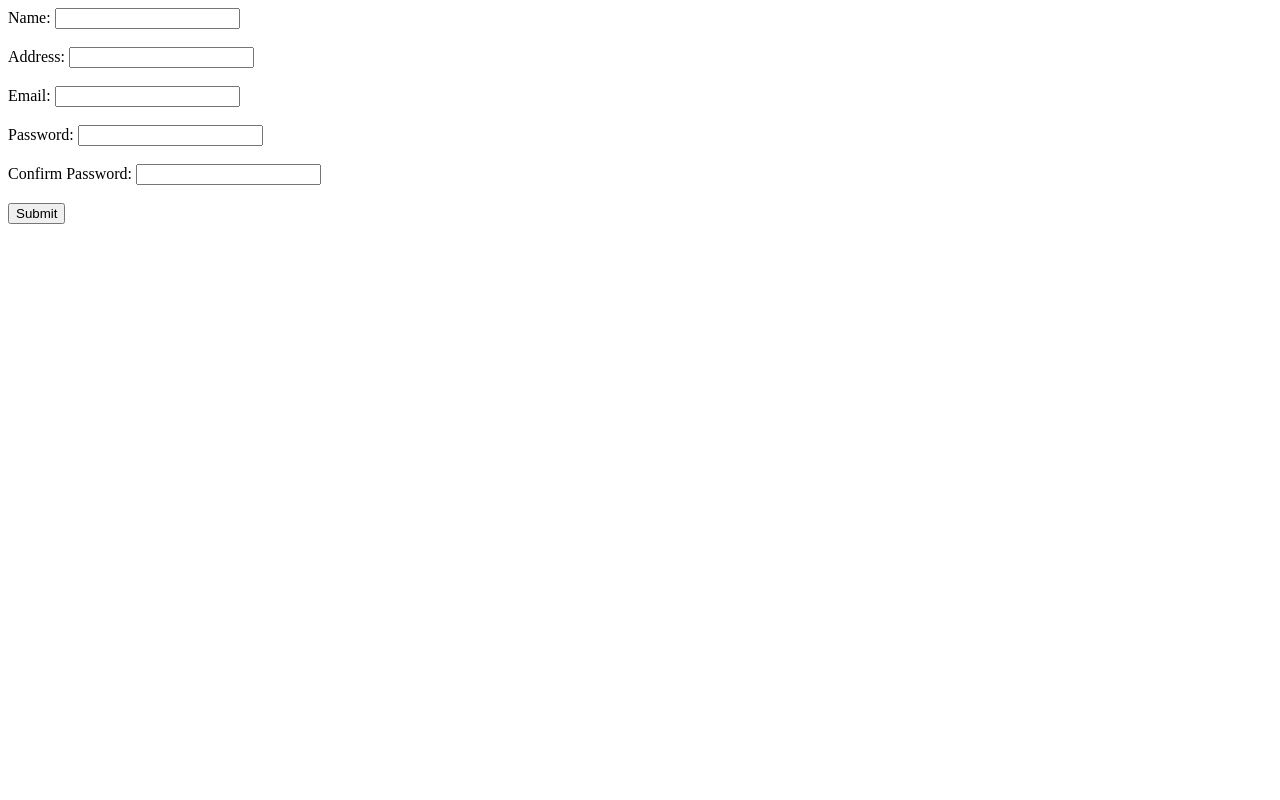
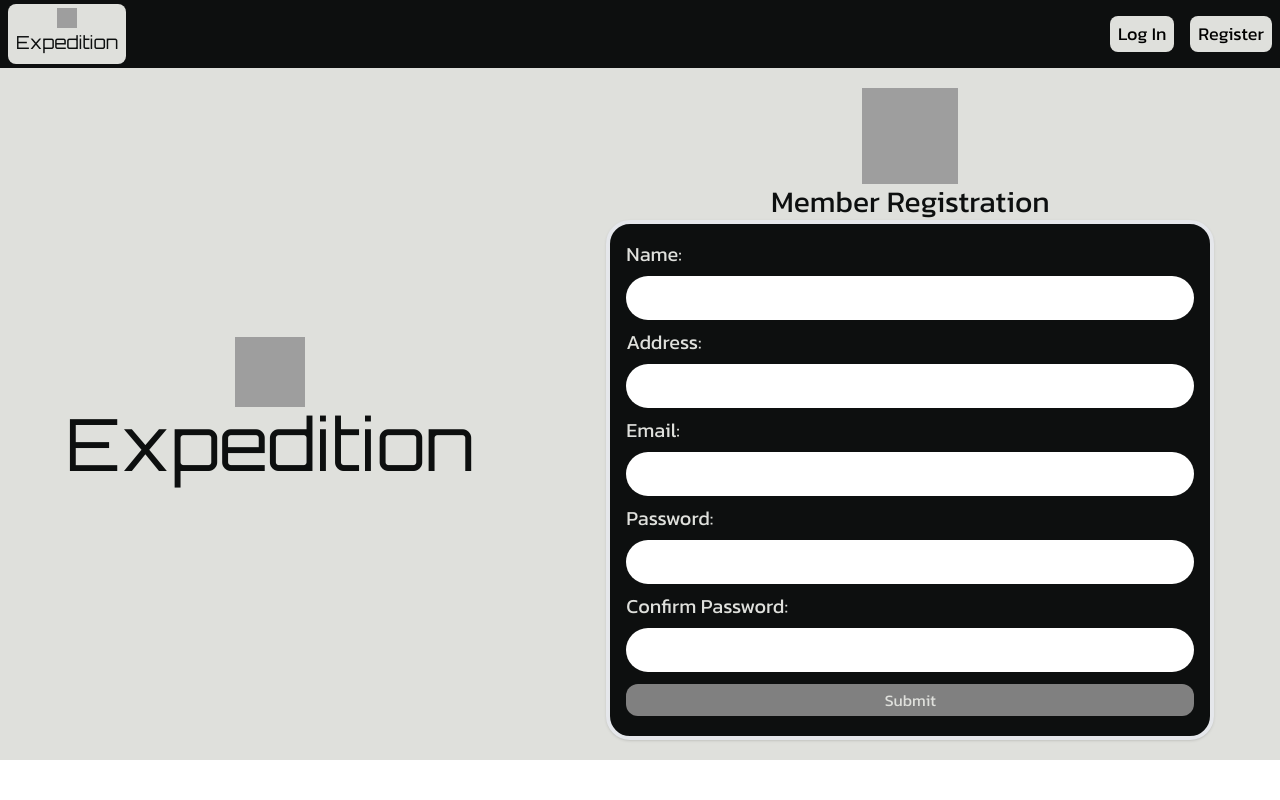
Before and after one commit to Funelas/ExpeditionWebsite, a PHP site: page /register.php in a window 1280 px wide. Run offline with PHP 8.4, Linux system fonts and the light colour scheme; some libraries are stand-ins or nearby versions; grey boxes are pictures that could not be loaded.

Commit message:
Finished Main Interface Designs

```diff
--- /dev/null
+++ b/nav.php
@@ -0,0 +1,13 @@
+<div class="container flex [font-family:'Kanit'] py-1">
+    <div class="flex justify-start items-center ml-2 rounded-lg bg-[#dfe0dc]">
+        <a href="index.php" class="mb-1 text-[#0d0f0f] text-lg md:text-lg lg:text-lg px-2 py-1 flex flex-col justify-center items-center [font-family:'Orbitron']">
+            <img class="w-[20px] h-[20px] md:w-[20px] md:h-[20px] lg:w-[20px] lg:h-[20px]" src="https://img.icons8.com/ios-filled/100/mission-of-a-company.png" alt="mission-of-a-company"/>
+            Expedition
+        </a>
+    </div>
+    <div class="flex justify-end items-center w-full">
+        <a href="index.php" class = "px-2 py-1 mx-2 my-1 hover:text-green-500 rounded-lg bg-[#dfe0dc] text-lg">Log In</a>
+        <a href="register.php" class = "px-2 py-1 mx-2 my-1 hover:text-green-500 rounded-lg bg-[#dfe0dc] text-lg">Register</a>
+    </div>
+
+</div>
--- a/register.php
+++ b/register.php
@@ -44,34 +44,73 @@ if ($_SERVER["REQUEST_METHOD"] == "POST") {
             $emailErr = "Email is already registered!";
         }else{
             $query = mysqli_query($connections, "INSERT INTO accounts (name,address,email,password,account_type) VALUES ('$name','$address','$email','$cpassword', '2')");
-            echo "<script language = 'javascript'>alert('New record has been inserted!')</script>";
-            echo "<script>window.location.href='index.php'</script>";
+            // Echo the SweetAlert2 script here for redirection after success
+            echo "<script>
+                document.addEventListener('DOMContentLoaded', function() {
+                    Swal.fire({
+                        title: 'Registration Successful!',
+                        text: 'You have been registered successfully.',
+                        icon: 'success',
+                        confirmButtonText: 'OK',
+                        timer: 3000, // 3 seconds timer
+                        timerProgressBar: true,
+                        willClose: () => {
+                            window.location.href = 'register.php'; // Redirect after timer
+                        }
+                    });
+                });
+            </script>";
         }
     }
 }
 ?>
 
 <!DOCTYPE html>
-<html lang="en">
+<html lang="en" class="h-full">
 <head>
     <meta charset="UTF-8">
     <meta name="viewport" content="width=device-width, initial-scale=1.0">
     <title>Expedition - Register</title>
+
+
+    <link rel="stylesheet" href="https://fonts.googleapis.com/css2?family=Orbitron:wght@400;700&display=swap">
+    <link href="https://fonts.googleapis.com/css2?family=Kanit:ital,wght@0,100;0,200;0,300;0,400;0,500;0,600;0,700;0,800;0,900&family=Lexend+Deca&family=Orbitron:wght@400..900&family=Poppins:ital,wght@0,100;0,200;0,300;0,400;0,500;0,600;0,700;0,800;0,900&display=swap" rel="stylesheet">
+    <script src="https://cdn.tailwindcss.com"></script>
+    <script src="https://cdn.jsdelivr.net/npm/sweetalert2@11"></script>
 </head>
-<body>
-<form method= "POST" action= "<?php htmlspecialchars("PHP_SELF");?>">
-    <span>Name: <input type="text" name = "name" value = "<?php echo $name; ?>"></span> <br>
-    <span class= "error"> <?php echo $nameErr ;?></span><br>
-    <span>Address: <input type="text" name = "address" value = "<?php echo $address ; ?>"></span> <br>
-    <span class= "error"> <?php echo $addressErr ;?></span><br>
-    <span>Email: <input type="text" name = "email" value = "<?php echo $email;?>"> </span><br>
-    <span class= "error"> <?php echo $emailErr ;?></span><br>
-    <span>Password: <input type="password" name = "password" value = "<?php echo $password;?>"></span> <br>
-    <span class= "error"> <?php echo $passwordErr ;?></span><br>
-    <span>Confirm Password: <input type="password" name = "cpassword" value = "<?php echo $cpassword;?>"></span> <br>
-    <span class= "error"> <?php echo $cpasswordErr ;?></span><br>
-    <input type="submit" value= "Submit"> <br>
- </form>
+<header></header>
+<body class="w-full">
+    <div class="w-full bg-[#0d0f0f]"><?php include('nav.php')?></div>
+    <div class="[font-family:'Kanit'] bg-[#dfe0dc] w-full flex flex-col md:flex-row md:justify-around md:items-around justify-center items-center text-[#dfe0dc]">
+        <?php include ('header.php'); ?>
+        <div class="w-full md:w-[50%] px-4 py-2 flex flex-col justify-center items-center my-3">
+            <img class="w-[96px] h-[96px]" src="https://img.icons8.com/fluency-systems-regular/96/add-user-male--v1.png" alt="add-user-male--v1"/>
+            <h3 class="text-[#0d0f0f] text-3xl">Member Registration</h3>
+            <form method="POST" action="<?php echo htmlspecialchars($_SERVER['PHP_SELF']); ?>" class="px-4 py-2 bg-[#0d0f0f] rounded-3xl border-4 shadow flex flex-col justify-center items-center w-full">
+                <div class="w-full mx-4 my-2 text-xl"><label>Name:</label></div>
+                <input class="w-full rounded-full px-4 py-2 text-[#0d0f0f] text-xl" type="text" name="name" value="<?php echo $name; ?>">
+                <span class="text-[#dc3545]"><?php echo $nameErr; ?></span>
+
+                <div class="w-full mx-4 my-2 text-xl"><label>Address:</label></div>
+                <input class="w-full rounded-full px-4 py-2 text-[#0d0f0f] text-xl" type="text" name="address" value="<?php echo $address; ?>">
+                <span class="text-[#dc3545]"><?php echo $addressErr; ?></span>
+
+                <div class="w-full mx-4 my-2 text-xl"><label>Email:</label></div>
+                <input class="w-full rounded-full px-4 py-2 text-[#0d0f0f] text-xl" type="text" name="email" value="<?php echo $email; ?>">
+                <span class="text-[#dc3545]"><?php echo $emailErr; ?></span>
+
+                <div class="w-full mx-4 my-2 text-xl"><label>Password:</label></div>
+                <input class="w-full rounded-full px-4 py-2 text-[#0d0f0f] text-xl" type="password" name="password" value="<?php echo $password; ?>">
+                <span class="text-[#dc3545]"><?php echo $passwordErr; ?></span>
+
+                <div class="w-full mx-4 my-2 text-xl"><label>Confirm Password:</label></div>
+                <input class="w-full rounded-full px-4 py-2 text-[#0d0f0f] text-xl" type="password" name="cpassword" value="<?php echo $cpassword; ?>">
+                <span class="text-[#dc3545]"><?php echo $cpasswordErr; ?></span>
+
+                <input id="submitButton"type="submit" value="Submit" class="rounded-xl bg-[#808080] hover:bg-green-500 hover:text-white w-full px-2 py-1 my-3">
+            </form>
+        </div>
+    </div>
 
 </body>
 </html>
```
Also changed, not shown: index.php (+4 -3 lines).
